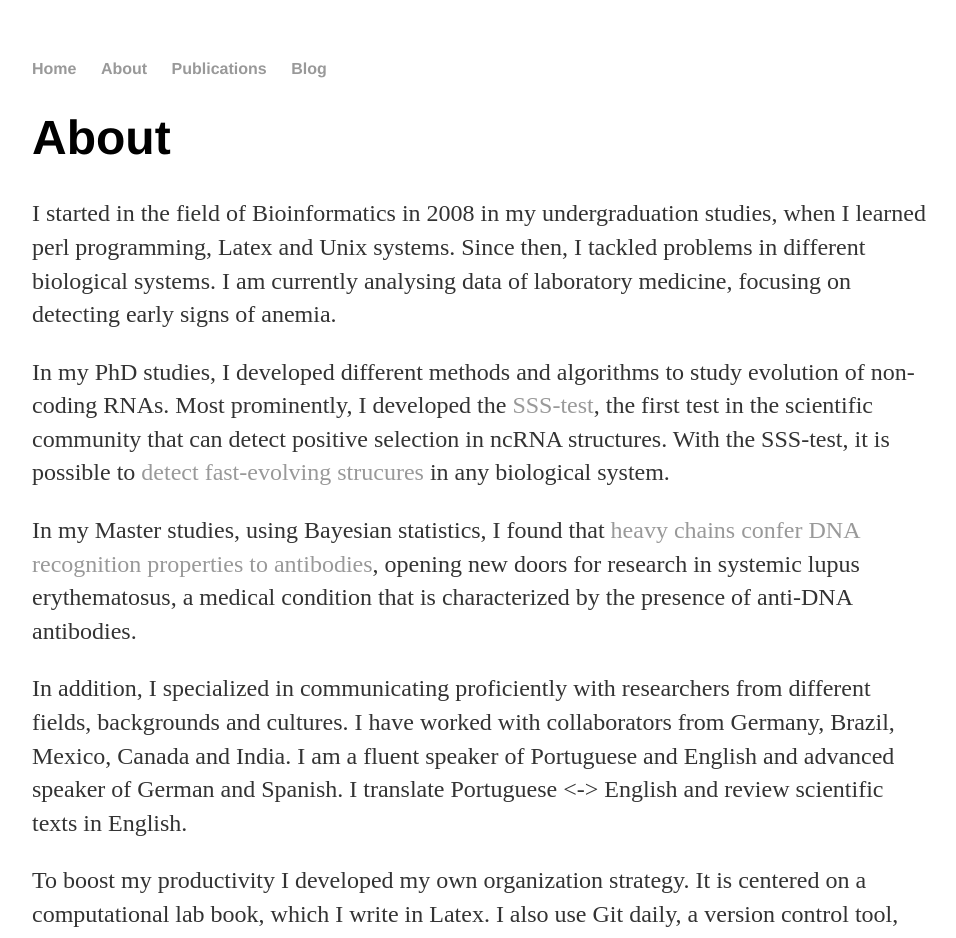
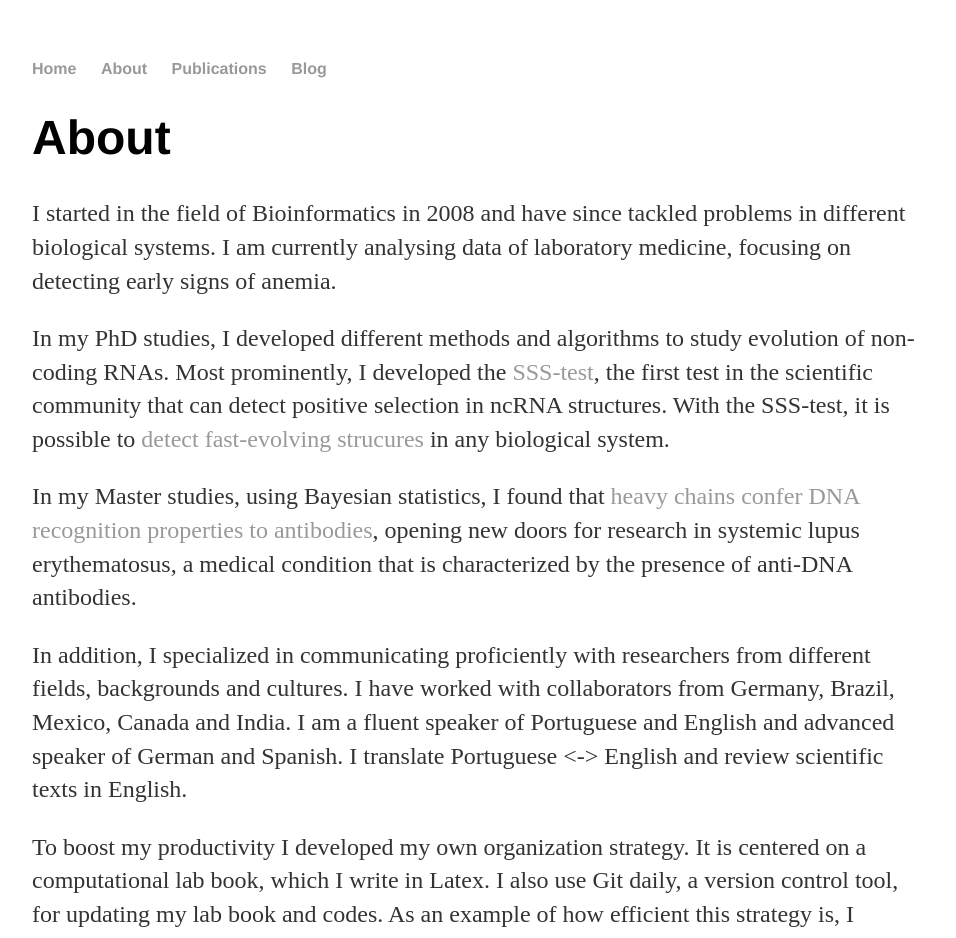
Before and after one commit to waltercostamb/waltercostamb.github.io, a Jekyll site: the page built from about/index.html, in a window 1280 px wide. Shown: the top 938 px of the page, without its empty margins (160-1116 px from the left). Built offline with Jekyll 4.4.1, drawn with Linux system fonts in a browser that asks for light colours.

Commit message:
Update index.html

```diff
--- a/about/index.html
+++ b/about/index.html
@@ -4,8 +4,8 @@ title: Maria Beatriz Walter Costa, Bioinformatician
 ---
 <div class="blurb">
 	<h1>About</h1>
-	<p>I started in the field of Bioinformatics in 2008 in my undergraduation studies, when I learned perl programming, Latex and Unix systems.
-		Since then, I tackled problems in different biological systems. I am currently analysing data of laboratory medicine,
+	<p>I started in the field of Bioinformatics in 2008 and have since tackled problems in different biological systems. I am currently
+		analysing data of laboratory medicine,
 		focusing on detecting early signs of anemia.</p>
 
 	<p>In my PhD studies, I developed different methods and algorithms
```
